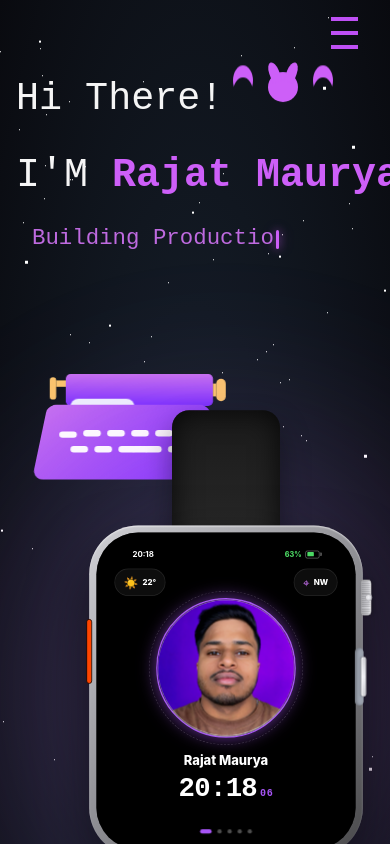
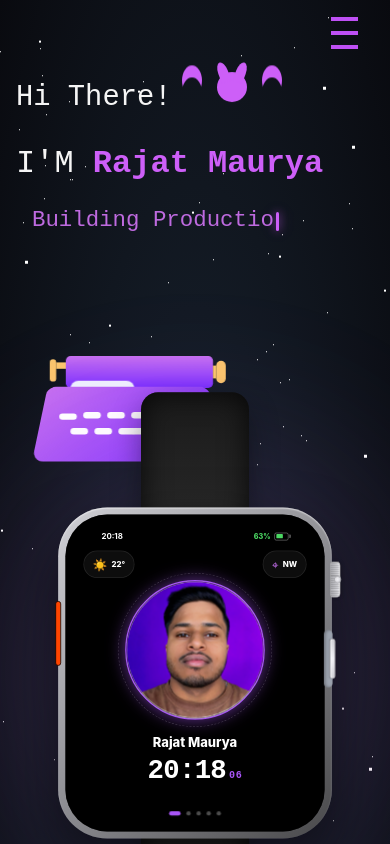
Before and after one commit to rajatmaurya-cs/Portfolio_Site, a Next.js app: page / in a window 390 px wide. Shown: the top 844 px of the page. Built offline with nearby package versions, Linux system fonts and the light colour scheme; a web font is replaced by a local one.

Commit message:
feat: mobile responsiveness

```diff
--- a/components/SamrtWatch.jsx
+++ b/components/SamrtWatch.jsx
@@ -195,12 +195,20 @@ const StyledWrapper = styled.div`
   @media (max-width: 480px) {
     .pro-watch-experience .watch-assembly {
       transform: scale(0.8);
+      margin-left: -38px;
+      margin-right: -38px;
+      margin-top: -46px;
+      margin-bottom: -46px;
     }
   }
 
   @media (max-width: 380px) {
     .pro-watch-experience .watch-assembly {
       transform: scale(0.65);
+      margin-left: -66px;
+      margin-right: -66px;
+      margin-top: -80px;
+      margin-bottom: -80px;
     }
   }
 
--- a/src/components/Home/Home.jsx
+++ b/src/components/Home/Home.jsx
@@ -27,12 +27,12 @@ function Home() {
         <div className="mx-auto max-w-6xl px-4 pb-8 pt-8 md:pt-12 text-left text-[whitesmoke]">
           <div className="grid items-center gap-8 md:grid-cols-12">
             <div className="pt-2 md:pt-0 md:col-span-7">
-              <h1 className="pb-4 pl-0 text-[2.4em] sm:pl-[50px] flex flex-wrap items-center">
+              <h1 className="pb-4 pl-0 text-[1.8em] sm:text-[2.4em] sm:pl-[50px] flex flex-wrap items-center">
                 Hi There!{" "}
                 <Loader />
               </h1>
 
-              <h1 className="pl-0 text-[2.5em] sm:pl-[45px]">
+              <h1 className="pl-0 text-[2em] sm:text-[2.5em] sm:pl-[45px]">
                 I'M
                 <strong className="text-[#cd5ff8]"> Rajat Maurya</strong>
               </h1>
```
